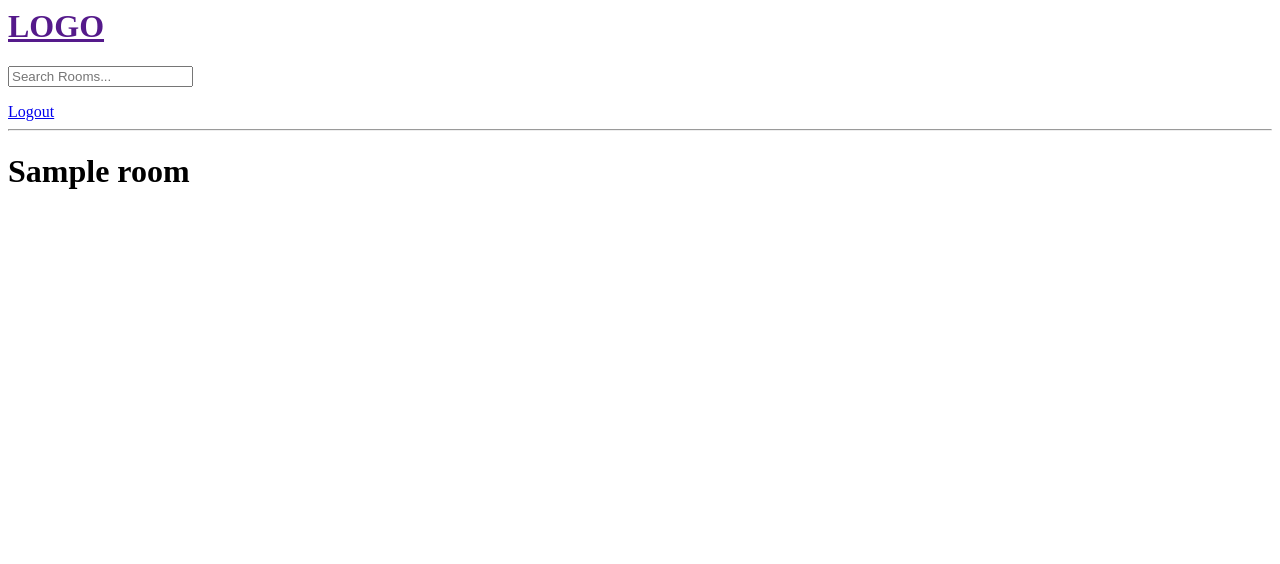
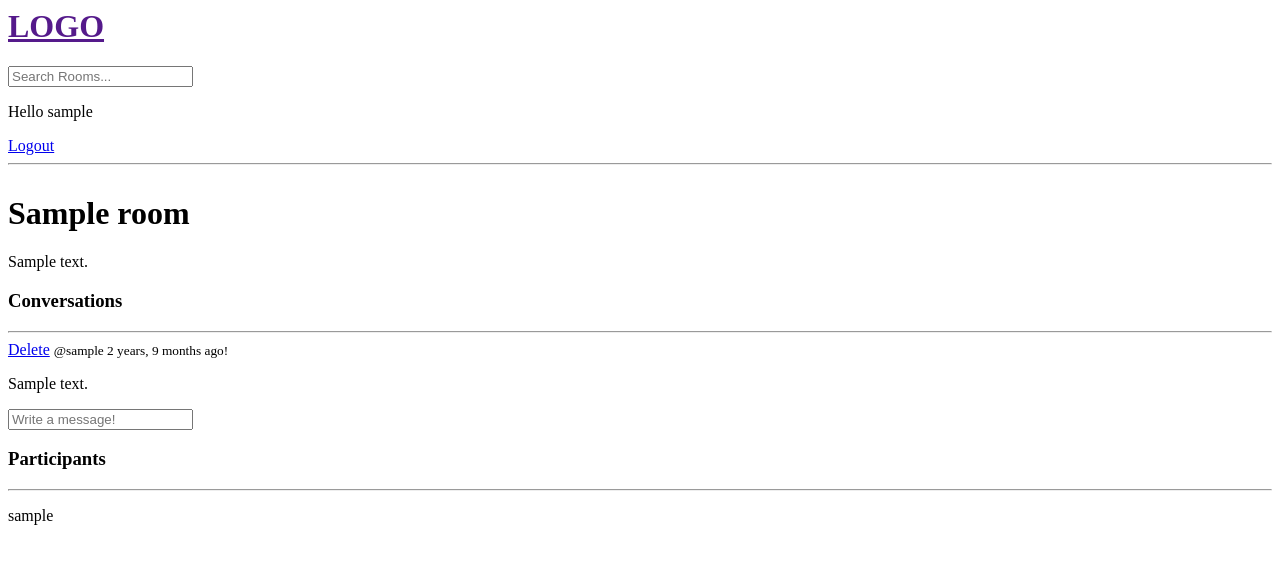
Before and after one commit to baltonCome/study, a Django app: page /room/1/ in a window 1280 px wide. Shown: the top 564 px of the page. Run offline with Django 4.2, Linux system fonts and the light colour scheme; a user stored in the database is signed in; tables that the repository leaves empty hold one stand-in row (values such as "Sample post").

Commit message:
comments CRUD

```diff
--- a/base/models.py
+++ b/base/models.py
@@ -15,7 +15,7 @@ class Room(models.Model):
     topic = models.ForeignKey(Topic, on_delete = models.SET_NULL, null = True)
     name = models.CharField(max_length = 40)
     description = models.TextField(null = True, blank = True)
-    #participants =
+    participants = models.ManyToManyField(User, related_name='participants', blank=True)
     updated = models.DateTimeField(auto_now=True)
     created = models.DateTimeField(auto_now_add = True)
 
--- a/base/templates/base/room.html
+++ b/base/templates/base/room.html
@@ -1,5 +1,48 @@
 {% extends 'main.html' %}
 
 {% block content %}
-<h1>{{ room.name }}</h1>
+
+<style>
+    .room-container{
+        display: grid;
+        grid-template-columns: 3fr 1;
+    }
+</style>
+
+<div class="room-container">
+
+    <div>
+        <h1>{{ room.name }}</h1>
+        <p>{{ room.description }}</p>
+        <div class="comment-wrapper">
+            <h3>Conversations</h3>
+            <hr>
+            {% for message in room_messages %}
+                <div>
+                    {% if request.user == message.user %}
+                    <a href="{% url 'delete-message' message.id %}">Delete</a>
+                    {% endif %}
+                    <small>@{{message.user}} {{message.created|timesince}} ago! </small>
+                    <p> {{message.body}} </p>
+                </div>
+            {% endfor %}
+        </div>
+
+        {% if request.user.is_authenticated %}
+        <div class="comment-form">
+            {% csrf_token %}
+            <input type="text" name="body" placeholder="Write a message!">
+        </div>
+        {% endif %}
+    </div>
+    <div>
+        <h3>Participants</h3>
+        <hr>
+        {% for user in participants %}
+            <div>
+                <p>{{ user.username }}</p>
+            </div>
+        {% endfor %}
+    </div>
+</div>
 {% endblock %}
--- a/base/urls.py
+++ b/base/urls.py
@@ -9,5 +9,6 @@ urlpatterns = [
     path('room/<str:key>/', views.room, name="room"),
     path('create-room/', views.createRoom, name="create-room"),
     path('update-room/<str:key>', views.updateRoom, name="update-room"),
-    path('delete-room/<str:key>', views.deleteRoom, name="delete-room")
+    path('delete-room/<str:key>', views.deleteRoom, name="delete-room"),
+    path('delete-message/<str:key>', views.deleteMessage, name="delete-message"),
 ]
--- a/base/views.py
+++ b/base/views.py
@@ -1,6 +1,6 @@
 from multiprocessing import context
 from django.shortcuts import render, redirect
-from .models import Room, Topic
+from .models import Message, Room, Topic
 from .forms import RoomForm
 from django.db.models import Q
 from django.contrib.auth.models import User
@@ -22,7 +22,7 @@ def loginPage(request):
         try:
             user = User.objects.get(username=username)
         except:
-            messages.error(request, 'The user does not exist')
+            messages.error(request, 'Bad Credentials')
         user = authenticate(request, username=username, password=password)
         if user is not None:
             login(request, user)
@@ -72,7 +72,17 @@ def home(request):
 
 def room(request, key):
     room = Room.objects.get(id=key)
-    context = {'room': room}
+    room_messages = room.message_set.all().order_by('-created')
+    participants = room.participants.all()
+    if request.method == 'POST':
+        message = Message.objects.create(
+            user = request.user,
+            room = room,
+            body = request.POST.get('body')
+        )
+        room.participants.add(request.user)
+        return redirect('room', key = room.id)
+    context = {'room': room, 'room_messages': room_messages, 'participants': participants}
     return render(request, 'base/room.html', context)
 
 
@@ -120,3 +130,17 @@ def deleteRoom(request, key):
         room.delete()
         return redirect('home')
     return render(request, 'base/delete.html', { 'obj':room })
+
+
+
+@login_required(login_url='login')
+def deleteMessage(request, key):
+    message = Message.objects.get(id = key)
+
+    if request.user != message.user:
+        return HttpResponse('Forbidden')
+
+    if request.method == 'POST':
+        message.delete()
+        return redirect('home')
+    return render(request, 'base/delete.html', { 'obj':message })
--- a/templates/navbar.html
+++ b/templates/navbar.html
@@ -1,5 +1,5 @@
 <a href="">
-    <h1>LOGO</h1>
+    <h1>LOGO</h1></a>
 </a>
 
 <form action="{% url 'home' %}" method="get">
@@ -7,6 +7,7 @@
 </form>
 
 {% if request.user.is_authenticated %}
+<p> Hello {{request.user}} </p>
 <a href="{% url 'logout' %}">Logout</a>
 {% else %}
 <a href="{% url 'login' %}">Login</a>
```
Also changed, not shown: base/migrations/0003_alter_room_options_room_participants.py (added).
